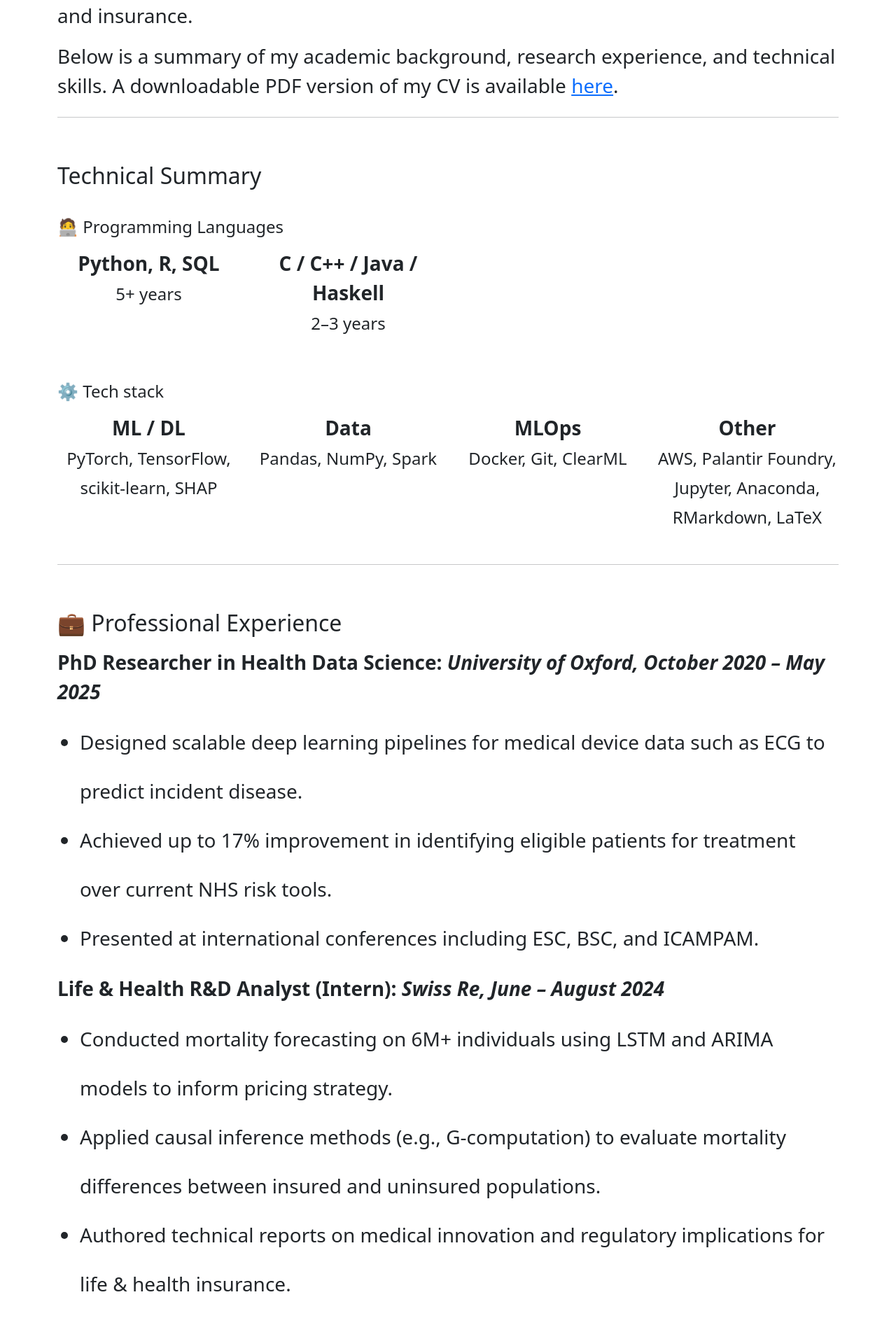
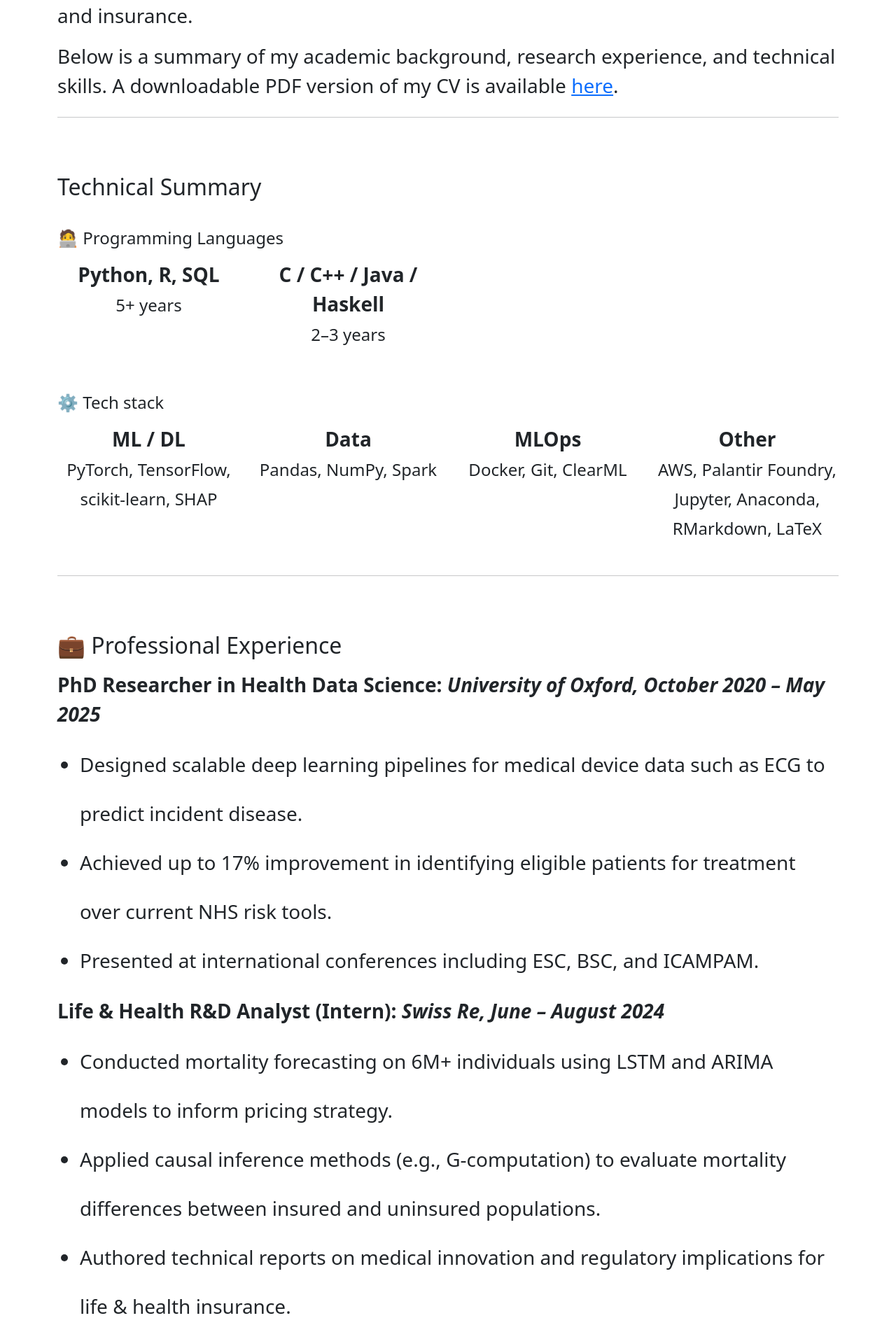
Before and after one commit to Ads98/Ads98.github.io, a Jekyll site: the page built from _pages/CV.md, in a window 1280 px wide. Shown: the part 316-2209 px from the top of the page at 70% size. Built offline with Jekyll 4.4.1, drawn with Linux system fonts in a browser that asks for light colours.

Commit message:
Increased CV line spacing

```diff
--- a/assets/css/custom.css
+++ b/assets/css/custom.css
@@ -162,7 +162,7 @@ body.dark-mode .text-muted {
 /* 📝 Extra spacing between sections in CV page */
 .cv-page hr {
   margin-top: 1.5rem;
-  margin-bottom: 4rem;
+  margin-bottom: 5rem;
 }
 
 .cv-page h2,
```
